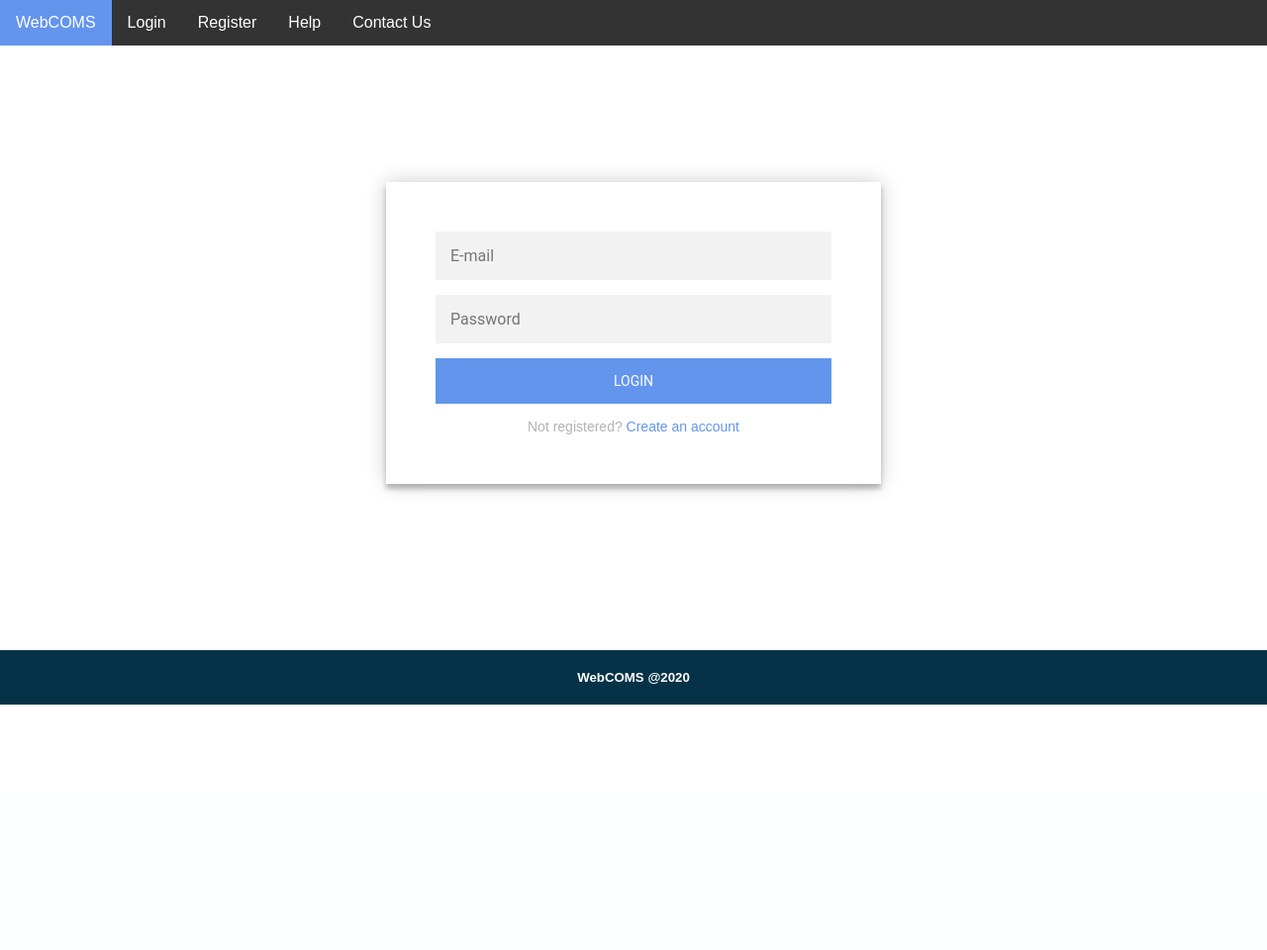
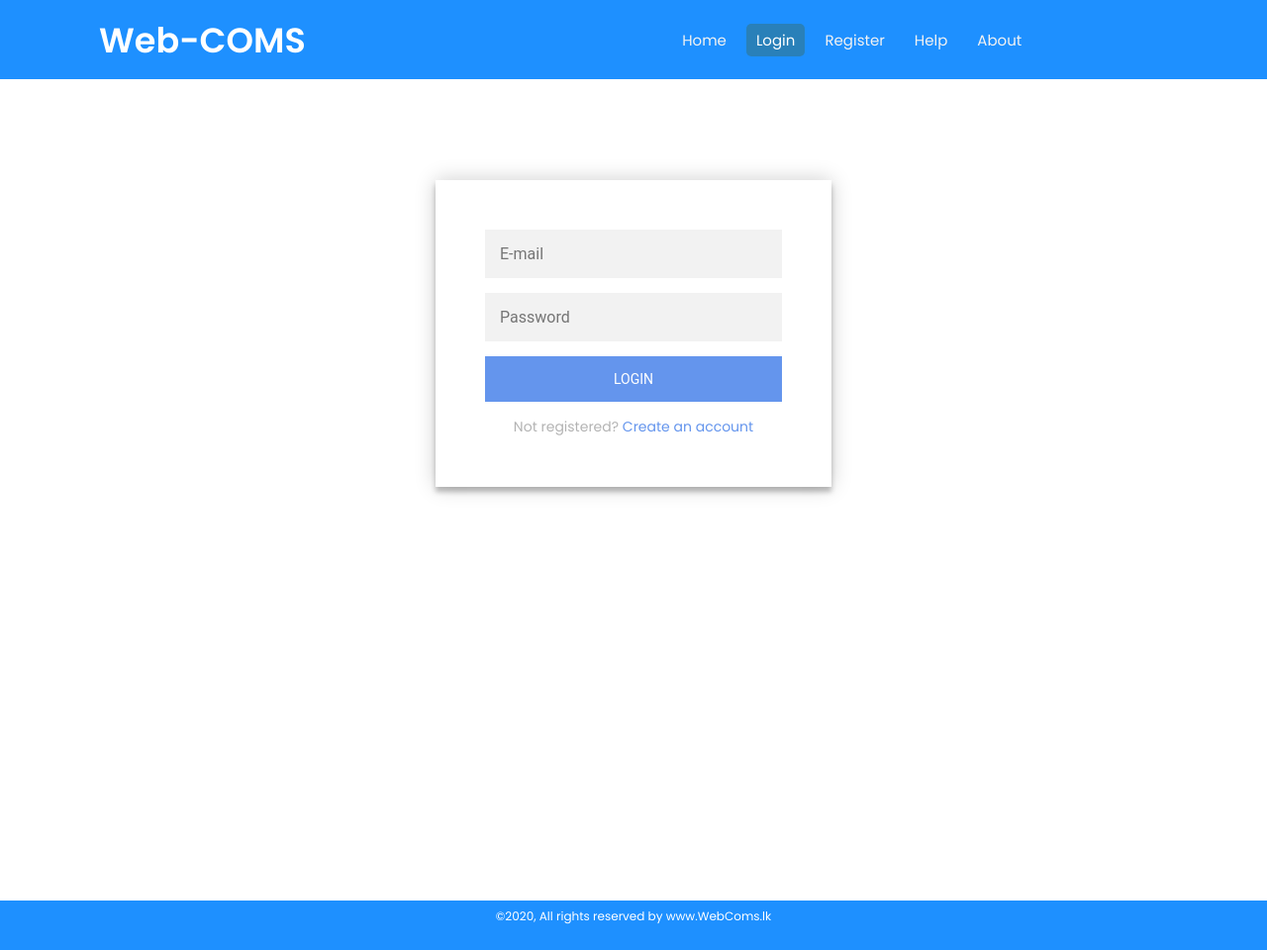
Before and after one commit to Sasini2020/webcoms-conference-mangement-system, a PHP site: page /login.php in a window 1280 px wide. Shown: the whole page at 99% size. Before the commit the page ends 712 px from the top, so only its background shows below. Run offline with PHP 8.4, Linux system fonts and the light colour scheme; some libraries are stand-ins or nearby versions.

Commit message:
Finished styling Log In Page

```diff
--- a/login.php
+++ b/login.php
@@ -8,13 +8,10 @@
 	<head>
 		<title>Login</title>
 
-		<!--<link rel="stylesheet" href="css/sty.css">
-		<link rel="stylesheet" href="css/mychanged.css">
-		<link rel="stylesheet" href="css/styleNavbar.css">-->
-
-		<link rel="stylesheet" href="css/main_style.css">
+		<script src="https://kit.fontawesome.com/a076d05399.js"></script>
+		<!-- <link rel="stylesheet" href="css/main_style.css"> -->
+		<link rel="stylesheet" href="css/nav_footer_styles.css">
 		<link rel="stylesheet" href="css/style_login_form.css">
-		<link rel="stylesheet" href="css/style_footer.css">
 
 	</head>
 
@@ -22,12 +19,17 @@
 
 	<!--Navigation bar -->
 	<nav>
+	<div class="logo">Web-COMS</div>
+      <input type="checkbox" id="click">
+            <label for="click" class="menu-btn">
+              <i class="fas fa-bars"></i>
+            </label>
 		<ul>
-			<li><a class="active" href="index.php">WebCOMS</a></li>
-			<li><a href="login.php">Login</a></li>
+			<li><a href="index.php">Home</a></li>
+			<li><a class="active" href="login.php">Login</a></li>
 			<li><a href="register.php">Register</a></li>
 			<li><a href="help.php">Help</a></li>
-			<li><a href="contactUs.php">Contact Us</a></li>
+			<li><a href="About.php">About</a></li>
 		</ul>
 		<br /><br />
 	</nav>
@@ -63,7 +65,7 @@
 
 <!-- For Login FORM -->
 			<form class="login-form" action="login.php" method="post">
-			<input id="Uname" name="email" type="text" placeholder="E-mail"/>
+			<input id="Uname" name="email" type="text" placeholder="E-mail"/><br>
 			<input id="UpassW" name="password" type="password" placeholder="Password"/>
 			<button name="login" type="submit" id="login_btn" value="Login">login</button>
 			<!-- <input name="login" type="submit" id="login_btn" value="Login"/><br>  -->
@@ -77,8 +79,6 @@
 			{
 				$email=$_POST['email'];
 				$password=$_POST['password'];
-				//$_SESSION['email'] = $email;
-				$_SESSION['email']=$email;
 
 				$encrypted_password = md5($password);
 
@@ -92,9 +92,7 @@
 				if(mysqli_num_rows($select_query)>0)
 				{
 					// valid
-					$_SESSION['email']= $email;
-
-					//$_SESSION['userid'] = $id
+					//$_SESSION['email']= $email;
 
 					if($user_type=="Admin"){
 						$_SESSION['login_s'] = '1';
@@ -139,9 +137,10 @@
 		?>
 
 	</div>
-	</br>
-	<h5 style="color:white; padding:20px; margin:0; text-align:center; background-color:#063247">WebCOMS @2020</h5>
-	</body>
 
+    <!-- Footer section -->
+	<div class="footer">
+            <p>&copy;2020, All rights reserved by www.WebComs.lk</p>
+        </div>
 </body>
 </html>
```
